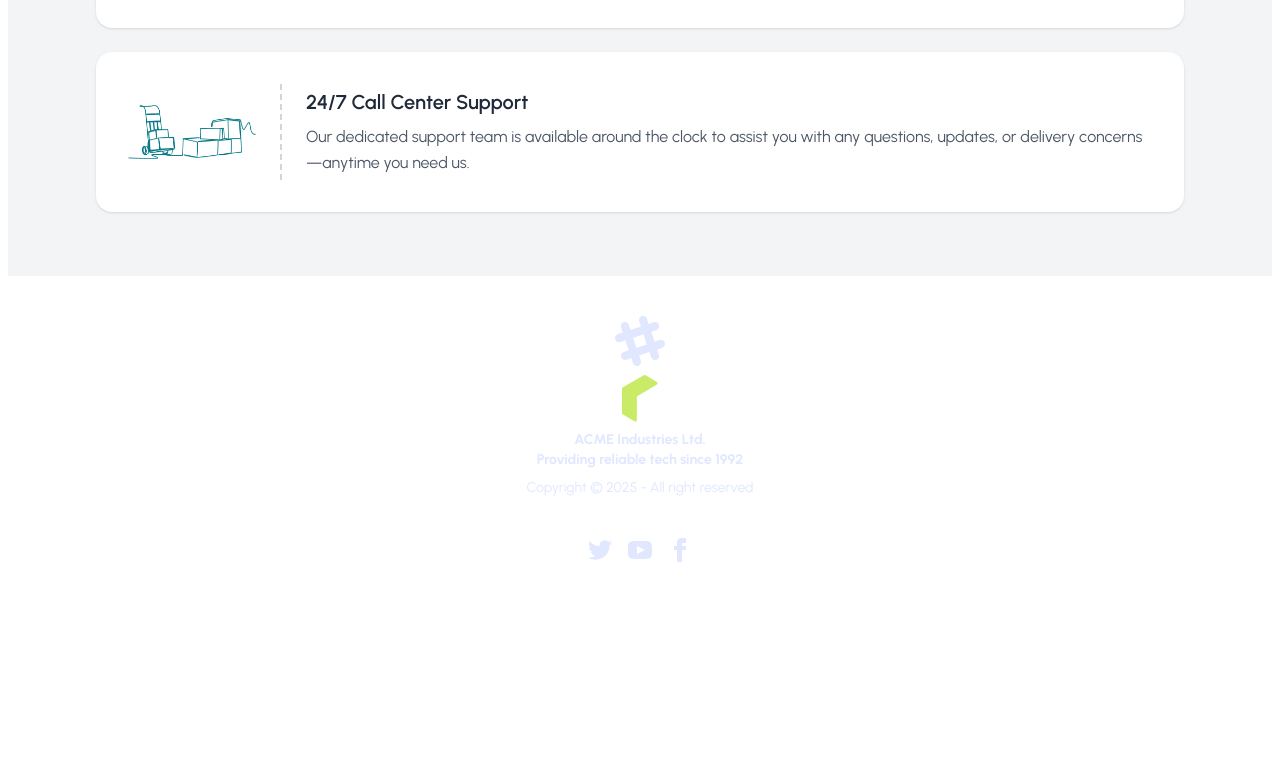
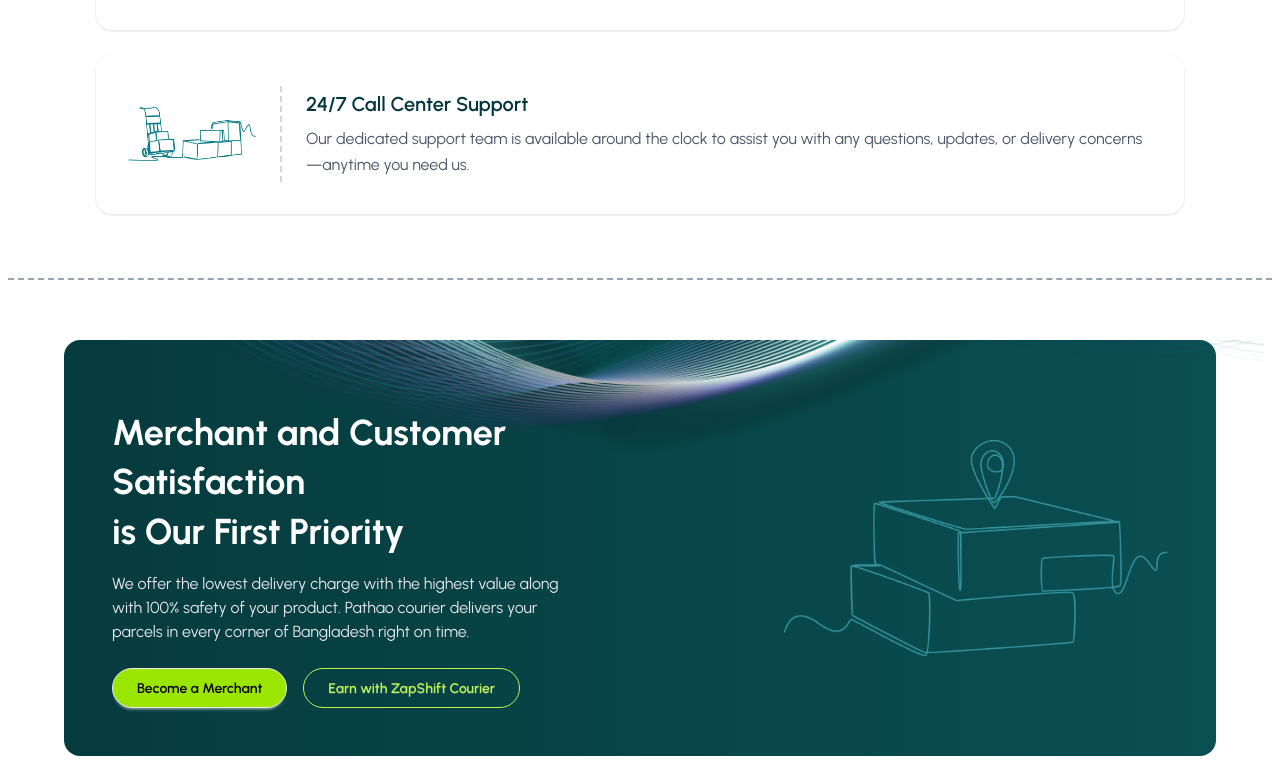
Before and after one commit to CodeBySabid/digital-platform-client-site, a React (Vite) app: page / in a window 1280 px wide. Shown: the part 2615-3380 px from the top of the page. Built offline with nearby package versions, Linux system fonts and the light colour scheme.

Commit message:
First Priority page added

```diff
--- a/src/page/Home/Home/Home.jsx
+++ b/src/page/Home/Home/Home.jsx
@@ -2,8 +2,9 @@ import React from 'react';
 import HeaderCarousel from '../banner/HeaderCarousel';
 import HowWorks from '../Howworks/HowWorks';
 import Services from '../HomemainSection/Services';
-import Brands from '../../brands/Brands';
 import Features from '../HomemainSection/Features';
+import Brands from '../HomemainSection/Brands';
+import FirstPriority from '../HomemainSection/FirstPriority';
 
 const Home = () => {
     return (
@@ -14,6 +15,7 @@ const Home = () => {
                 <Services></Services>
                 <Brands></Brands>
                 <Features></Features>
+                <FirstPriority></FirstPriority>
             </div>
         </div>
     );
--- a/src/page/brands/Brands.jsx
+++ b/src/page/Home/HomemainSection/Brands.jsx
@@ -1,23 +1,23 @@
 import React from 'react';
 import { Swiper, SwiperSlide } from 'swiper/react';
 import 'swiper/css';
-import amazon from '../../assets/brands/amazon.png';
-import amazon_vector from '../../assets/brands/amazon_vector.png';
-import casio from '../../assets/brands/casio.png';
-import moonstar from '../../assets/brands/moonstar.png';
-import randstad from '../../assets/brands/randstad.png';
-import star from '../../assets/brands/star.png';
-import start_people from '../../assets/brands/start_people.png';
+import amazon from '../../../assets/brands/amazon.png';
+import amazon_vector from '../../../assets/brands/amazon_vector.png';
+import casio from '../../../assets/brands/casio.png';
+import moonstar from '../../../assets/brands/moonstar.png';
+import randstad from '../../../assets/brands/randstad.png';
+import star from '../../../assets/brands/star.png';
+import start_people from '../../../assets/brands/start_people.png';
 import { Autoplay } from 'swiper/modules';
 
 const Brands = () => {
     const brandLogo = [star, amazon_vector, casio, moonstar, randstad, start_people, amazon];
     return (
-        <div className='py-25 mx-auto max-w-7xl'>
+        <div className='py-25 max-md:py-16 mx-auto max-w-7xl'>
             <h1 className='text-center font-semibold text-3xl max-md:text-2xl max-sm:text-xl mb-10'>We've helped thousands of sales teams</h1>
             <Swiper
                 loop={true}
-                slidesPerView={4}
+                slidesPerView={3}
                 centeredSlides={true}
                 spaceBetween={30}
                 grabCursor={true}
@@ -29,7 +29,7 @@ const Brands = () => {
             // className="mySwiper"
             >
                 {
-                    brandLogo.map((logo, index) => <SwiperSlide key={index}><img className='h-5' src={logo} alt="" /></SwiperSlide>)
+                    brandLogo.map((logo, index) => <SwiperSlide key={index}><img className='h-5 mx-auto' src={logo} alt="" /></SwiperSlide>)
                 }
             </Swiper>
         </div>
--- a/src/page/Home/HomemainSection/Features.jsx
+++ b/src/page/Home/HomemainSection/Features.jsx
@@ -22,15 +22,14 @@ const Features = () => {
         }
     ];
 
-    document.documentElement.classList.toggle('dark');
 
     return (
-        <section className="bg-gray-100 dark:bg-gray-900 py-12 sm:py-16">
+        <section className="border-y-2 max-w-7xl mx-auto border-gray-400 border-dashed py-12 sm:py-16">
             <div className="max-w-6xl mx-auto px-4 sm:px-6 lg:px-8 space-y-6">
                 {features.map((item, index) => (
                     <div
                         key={index}
-                        className="bg-white dark:bg-gray-800 rounded-2xl p-5 sm:p-6 md:p-8
+                        className="bg-white rounded-2xl p-5 sm:p-6 md:p-8
                                    flex flex-col sm:flex-row items-start sm:items-center gap-6
                                    shadow-sm dark:shadow-none"
                     >
@@ -49,11 +48,11 @@ const Features = () => {
 
                         {/* Content */}
                         <div className="text-center sm:text-left">
-                            <h3 className="text-base sm:text-lg md:text-xl font-semibold
-                                           text-gray-800 dark:text-gray-100">
+                            <h3 className="text-base  sm:text-lg md:text-xl font-semibold
+                                           text-[#03373D] dark:text-[#03373D]">
                                 {item.title}
                             </h3>
-                            <p className="mt-2 text-sm sm:text-base text-gray-600 dark:text-gray-300
+                            <p className="mt-2 text-sm sm:text-base text-gray-600 dark:text-[#606060]
                                           leading-relaxed">
                                 {item.desc}
                             </p>
--- /dev/null
+++ b/src/page/Home/HomemainSection/FirstPriority.jsx
@@ -0,0 +1,51 @@
+import React from 'react';
+import heroImage from '../../../assets/Log & icon/location-merchant.png'
+import merchant from '../../../assets/Log & icon/be-a-merchant-bg.png'
+
+const FirstPriority = () => {
+    return (
+        <div>
+            <div className=" mt-15 bg-base-100 flex items-center justify-center px-4">
+                            {/* Banner Container */}
+                            <div className="w-full relative max-w-6xl rounded-2xl bg-linear-to-r from-[#063B3E] to-[#0A4F52] p-8 md:p-12 flex flex-col md:flex-row items-center justify-between gap-8">
+                                <img className='absolute top-0 --tw-translate-x: -50% z-0 max-lg:max-w-[90vw]' src={merchant} alt="" />
+                                {/* Left Content */}
+                                <div className=" text-white flex-1 pt-5 max-sm:pt-3">
+                                    <h1 className="text-2xl lg:text-4xl font-bold leading-snug">
+                                        Merchant and Customer Satisfaction <br />
+                                        is Our First Priority
+                                    </h1>
+
+                                    <p className="mt-4 text-sm md:text-base text-gray-200 max-w-md">
+                                        We offer the lowest delivery charge with the highest value along
+                                        with 100% safety of your product. Pathao courier delivers your
+                                        parcels in every corner of Bangladesh right on time.
+                                    </p>
+
+                                    {/* Buttons */}
+                                    <div className="mt-6 flex flex-wrap gap-4">
+                                        <button className="btn bg-lime-400 text-black hover:bg-lime-500 rounded-full px-6">
+                                            Become a Merchant
+                                        </button>
+
+                                        <button className="btn btn-outline text-lime-300 border-lime-300 hover:bg-lime-400 hover:text-black rounded-full px-6">
+                                            Earn with ZapShift Courier
+                                        </button>
+                                    </div>
+                                </div>
+
+                                {/* Right Image */}
+                                <div className="flex-1 flex justify-center md:justify-end">
+                                    <img
+                                        src={heroImage}
+                                        alt="Courier Box"
+                                        className="max-w-xs md:max-w-sm"
+                                    />
+                                </div>
+                            </div>
+                        </div>
+        </div>
+    );
+};
+
+export default FirstPriority;
--- a/src/page/Home/HomemainSection/Services.jsx
+++ b/src/page/Home/HomemainSection/Services.jsx
@@ -3,7 +3,7 @@ import serviceimage from '../../../assets/Log & icon/service.png'
 
 const Services = () => {
     return (
-        <div>
+        <div className='max-w-7xl mx-auto'>
             <section className="bg-[#073b3f] rounded-3xl py-16 px-6 md:px-12">
       {/* Heading */}
       <div className="text-center mb-12 text-white">
--- a/src/page/Home/banner/Header.jsx
+++ /dev/null
@@ -1,11 +0,0 @@
-import React from 'react';
-
-const Header = () => {
-    return (
-        <div>
-
-        </div>
-    );
-};
-
-export default Header;
--- a/src/tailwindConfig/tailwind.config.js
+++ b/src/tailwindConfig/tailwind.config.js
@@ -1,9 +1,19 @@
-/** @type {import('tailwindcss').Config} */
-export default {
-    darkMode: 'class',
-    content: ["./src/**/*.{js,jsx,ts,tsx}"],
-    theme: {
-        extend: {},
-    },
-    plugins: [],
-}
+// /** @type {import('tailwindcss').Config} */
+// export default {
+//     darkMode: 'class',
+//     content: ["./src/**/*.{js,jsx,ts,tsx}"],
+//     theme: {
+//         extend: {},
+//     },
+//     plugins: [],
+// }
+// module.exports = {
+//   content: ["./index.html", "./src/**/*.{js,jsx}"],
+//   theme: {
+//     extend: {},
+//   },
+//   plugins: [require("daisyui")],
+//   daisyui: {
+//     themes: ["light"],
+//   },
+// };
```
